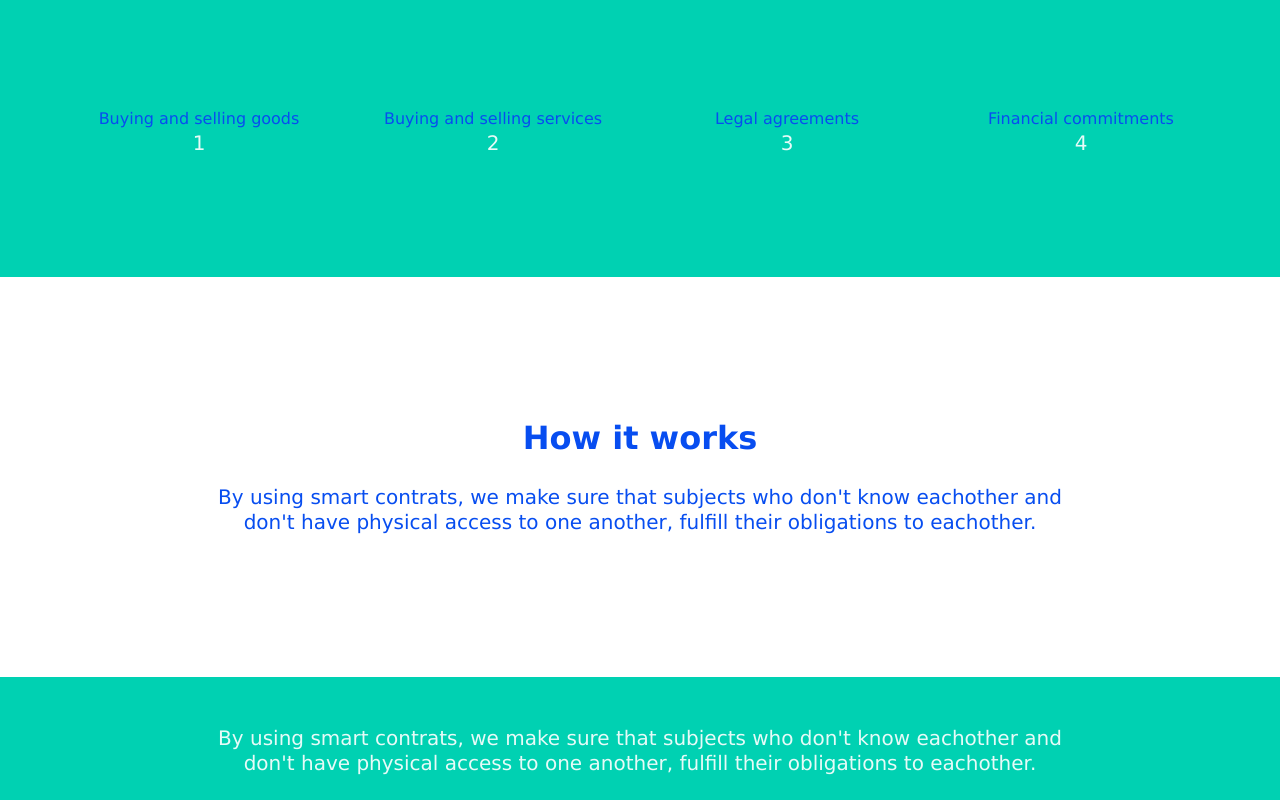
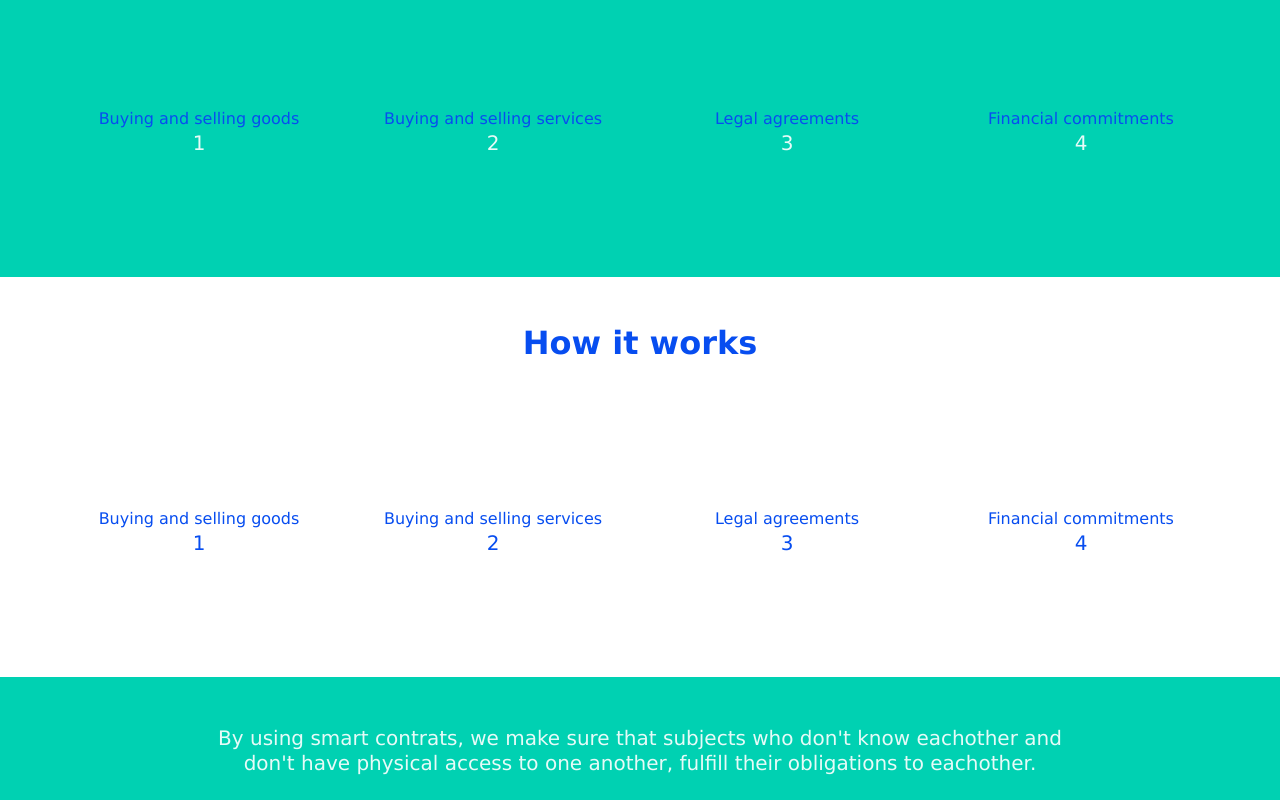
Before and after one commit to farinavito/Web3-Website, a Next.js app: page / in a window 1280 px wide. Shown: the part 523-1323 px from the top of the page. Built offline with nearby package versions, Linux system fonts and the light colour scheme.

Commit message:
modified how-it-works page layout

```diff
--- a/pages/index.js
+++ b/pages/index.js
@@ -101,16 +101,33 @@ const Homepage = () => {
             </section>
 
             <section className="hero is-halfheight">
-                <div className="hero-body">
-                  <div className="container has-text-centered">
-                    <p className="title has-text-centered">
-                        How it works
+                <div className="columns">
+                  <div className="column">
+                    <p className="title has-text-centered mt-6">
+                      How it works
                     </p>
-                    <p className="subtitle  has-text-centered">
-                        <br></br>
-                        By using smart contrats, we make sure that subjects who don't know eachother and <br></br>
-                        don't have physical access to one another, fulfill their obligations to eachother. <br></br>
-                    </p>
+                  </div>
+                </div>
+                <div className="hero-body py-0">
+                  <div className="container has-text-centered py-0">
+                      <div className="columns py-0">
+                        <div className="column py-0">
+                          <p className="tittle">Buying and selling goods</p>
+                          <p className="subtitle">1</p>
+                        </div>
+                        <div className="column py-0">
+                          <p className="tittle">Buying and selling services</p>
+                          <p className="subtitle">2</p>
+                        </div>
+                        <div className="column py-0">
+                          <p className="tittle">Legal agreements</p>
+                          <p className="subtitle">3</p>
+                        </div>
+                        <div className="column py-0">
+                          <p className="tittle">Financial commitments</p>
+                          <p className="subtitle">4</p>
+                        </div>
+                      </div>
                   </div>
                 </div>
             </section>
```
